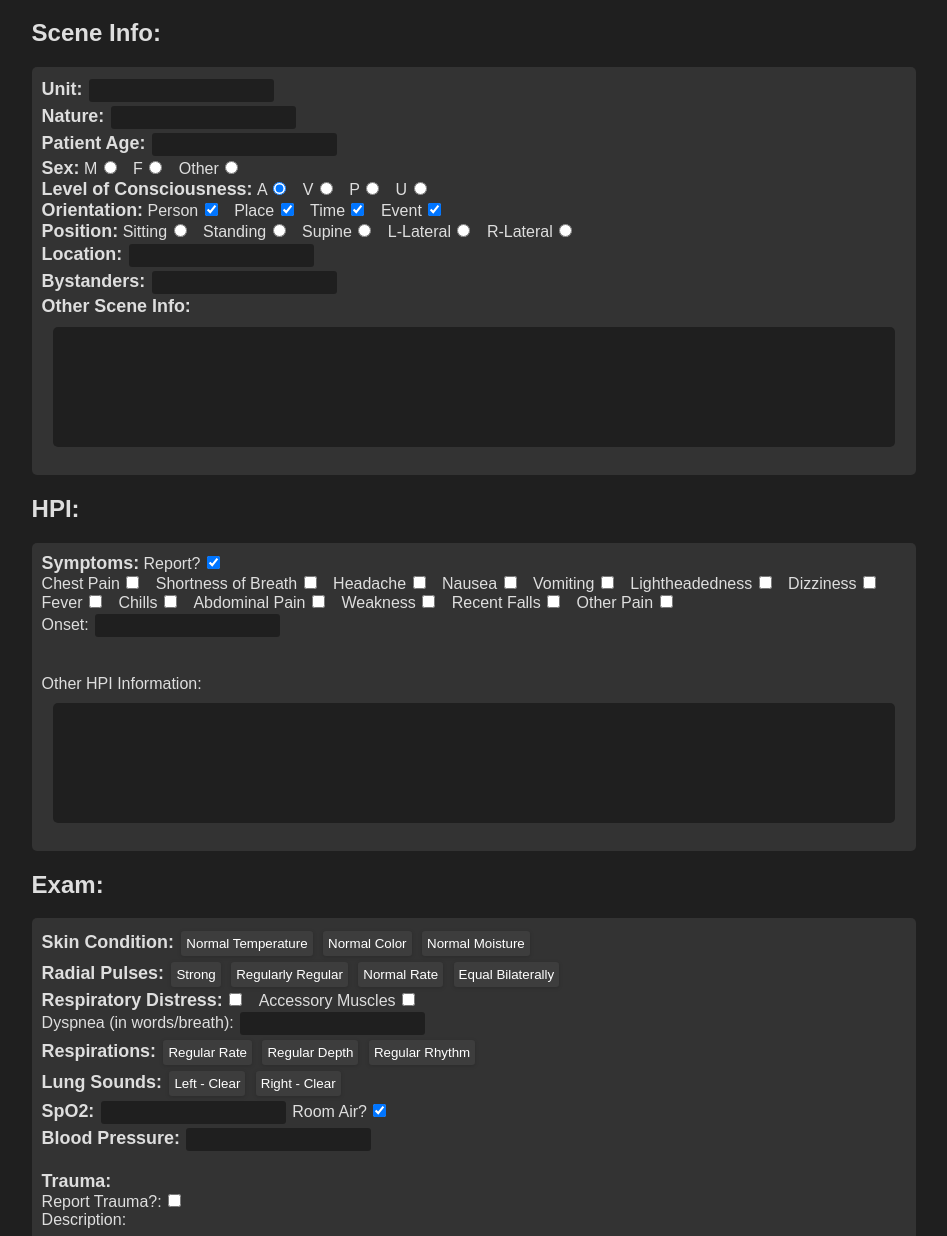
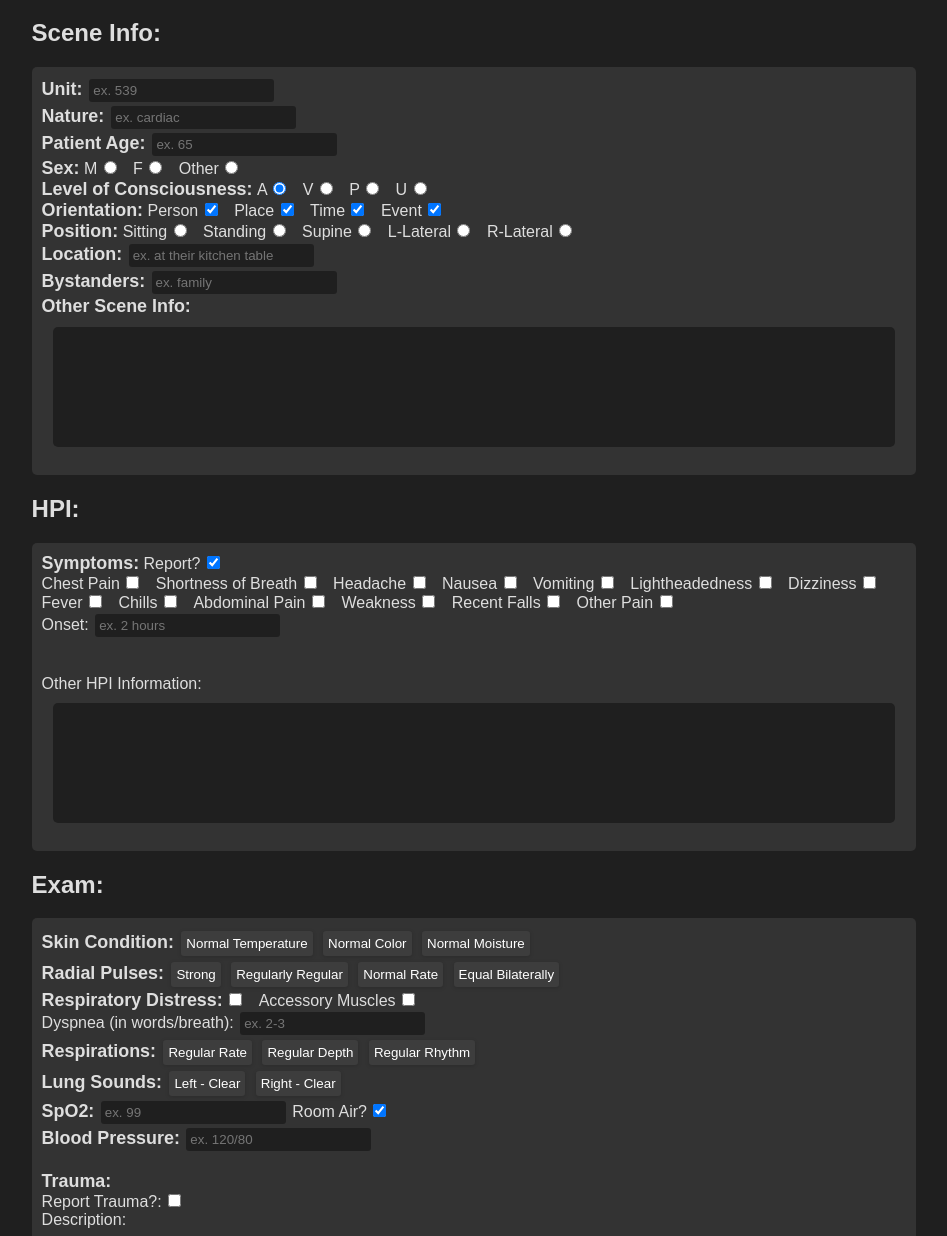
Before and after one commit to Cartnickz/Cartnickz.github.io, a plain HTML site: page chart-gen.html in a window 1280 px wide. Shown: the part 61-1297 px from the top of the page, without its empty margins (166-1113 px from the left). Drawn offline with Linux system fonts and the light colour scheme.

Commit message:
Added placeholder text

```diff
--- a/chart-gen.html
+++ b/chart-gen.html
@@ -21,21 +21,21 @@
                         <!--Unit-->
                         <label class="bold-label">
                             Unit:
-                            <input type="text" id="unit" name="unit" />
+                            <input type="text" id="unit" name="unit" placeholder="ex. 539"/>
                         </label>
                         <br />
 
                         <!--Nature-->
                         <label class="bold-label">
                             Nature:
-                            <input type="text" id="nature" name="nature" />
+                            <input type="text" id="nature" name="nature" placeholder='ex. cardiac'/>
                         </label>
                         <br />
 
                         <!--Age-->
                         <label class="bold-label">
                             Patient Age:
-                            <input type="text" id="age" name="age" />
+                            <input type="text" id="age" name="age" placeholder="ex. 65"/>
                         </label>
                         <br />
 
@@ -137,13 +137,13 @@
                         <br />
 
                         <!--Location-->
-                        <label for="found-location" class="bold-label">Location:</label>
-                        <input type="text" id="found-location" name="found-location">
+                        <label for="found-location" class="bold-label" >Location:</label>
+                        <input type="text" id="found-location" name="found-location" placeholder="ex. at their kitchen table">
                         <br />
 
                         <!--Accompanied By-->
                         <label for="bystanders" class="bold-label">Bystanders:</label>
-                        <input type="text" id="bystanders" name="bystanders">
+                        <input type="text" id="bystanders" name="bystanders" placeholder="ex. family">
                         <br />
 
 
@@ -235,7 +235,7 @@
                         </div>
 
                         <label for="symptom-onset">Onset:</label>
-                        <input type="text" id="symptom-onset" name="symptom-onset">
+                        <input type="text" id="symptom-onset" name="symptom-onset" placeholder="ex. 2 hours">
 
                         <div id="cardiac-assessment">
                             <br />
@@ -336,7 +336,7 @@
 
                         <br />
                         <label for="resp-dyspnea">Dyspnea (in words/breath):</label>
-                        <input id="resp-dyspnea" name="resp-dyspnea" type="text">
+                        <input id="resp-dyspnea" name="resp-dyspnea" type="text" placeholder="ex. 2-3">
                         <br />
 
 
@@ -353,7 +353,7 @@
 
                         <!--SpO2 -->
                         <label for="spo2-value" class="bold-label">SpO2:</label>
-                        <input id="spo2-value" name="spo2-value" type="text">
+                        <input id="spo2-value" name="spo2-value" type="text" placeholder="ex. 99">
 
                         <div class="select-box">
                             <label for="room-air-O2">Room Air?</label>
@@ -363,7 +363,7 @@
 
                         <!--BP-->
                         <label for="bp" class="bold-label">Blood Pressure:</label>
-                        <input id="bp" name="bp" type="text">
+                        <input id="bp" name="bp" type="text" placeholder="ex. 120/80">
                         <br /><br />
 
                         <!--Trauma-->
@@ -513,7 +513,7 @@
                         <input type="text" id="destination" name="destination" value="OMC">
 
                         <label for="bed" class="bold-label">Bed:</label>
-                        <input type="text" id="bed" name="bed">
+                        <input type="text" id="bed" name="bed" placeholder="ex. T15">
 
                         <br />
                         <label for="transport-desc" class="bold-label">Transport Update:</label>
```
